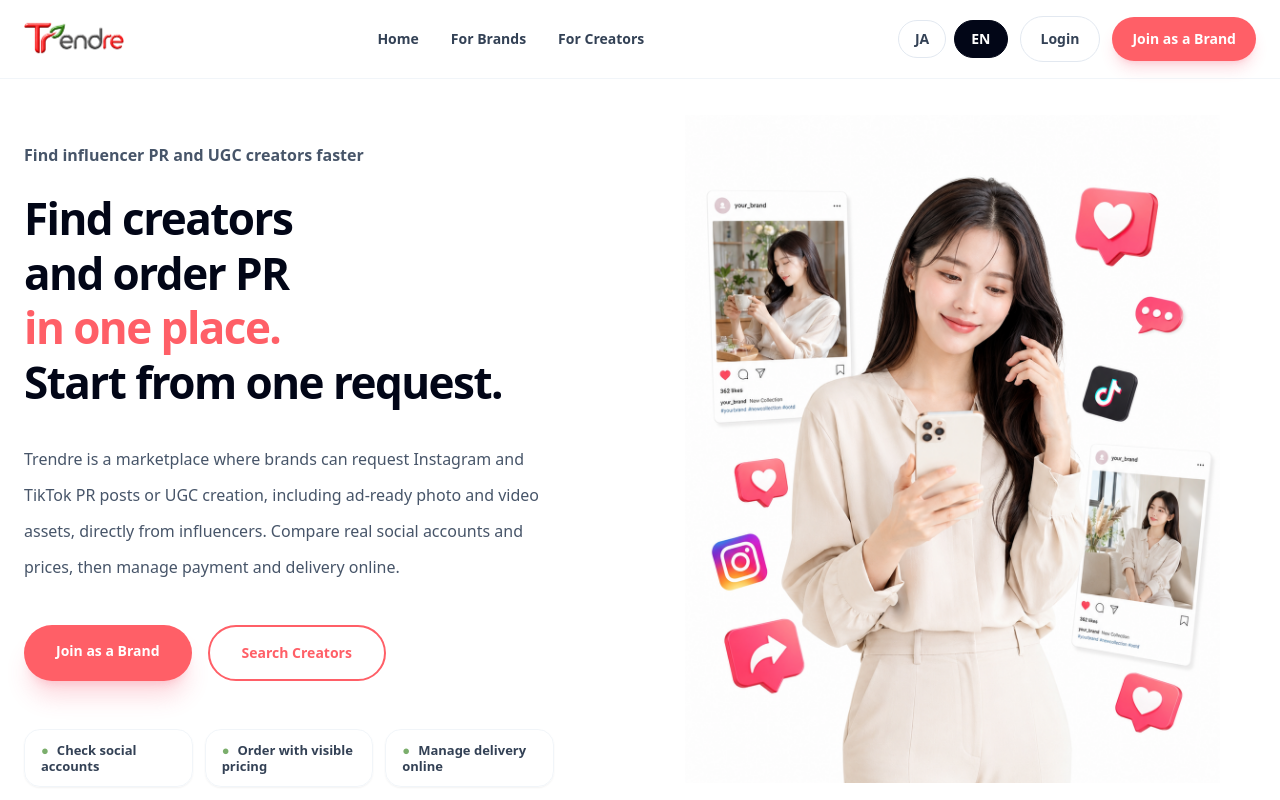
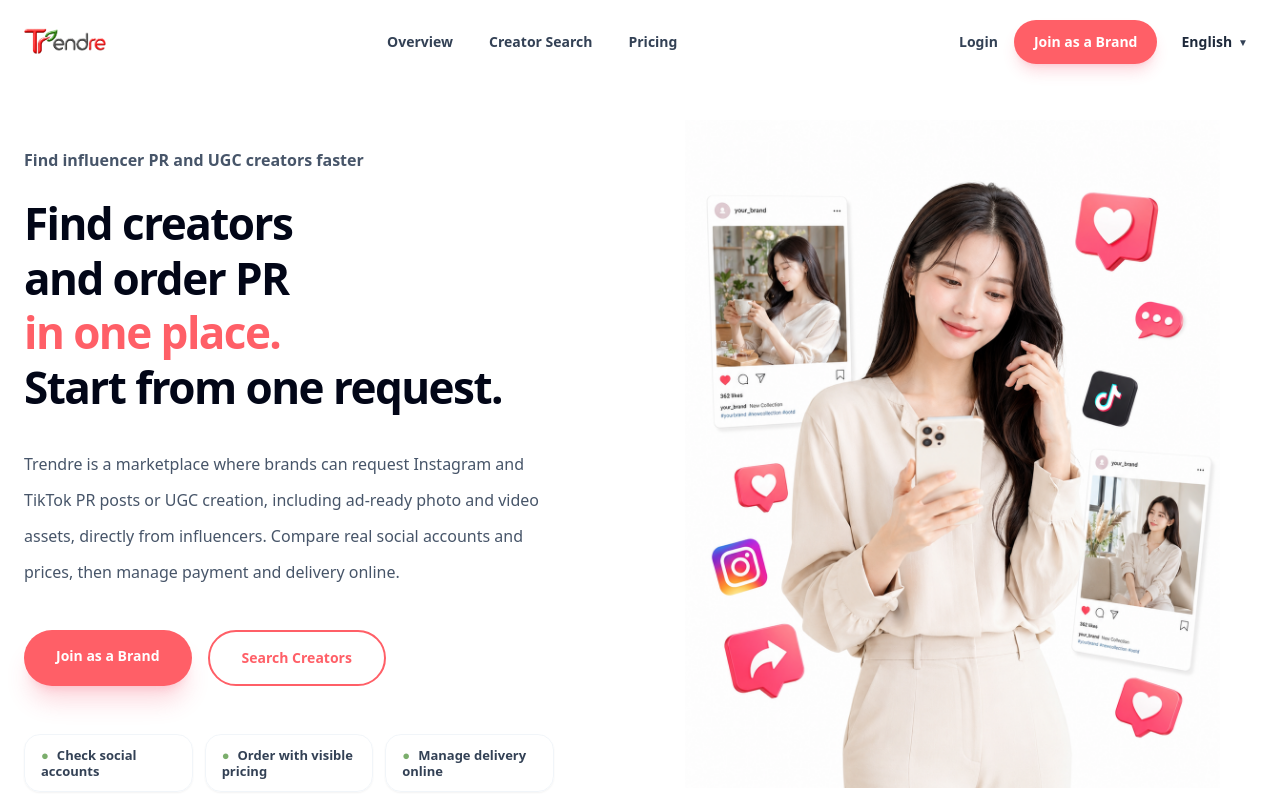
Before and after one commit to Annalisa0625/pearpop-clone, a Next.js app: page /home in a window 1280 px wide. Shown: the top 800 px of the page. Built offline with nearby package versions, Linux system fonts and the light colour scheme.

Commit message:
Polish public header navigation

```diff
--- a/app/home/page.tsx
+++ b/app/home/page.tsx
@@ -342,7 +342,10 @@
           </div>
         </section>
 
-        <section className="border-y border-slate-100 bg-[#F8FAFC]">
+        <section
+  id="service-overview"
+  className="scroll-mt-24 border-y border-slate-100 bg-[#F8FAFC]"
+>
           <div className="mx-auto max-w-7xl px-4 py-16 md:px-6 lg:py-20">
             <div className="max-w-4xl">
               <p className="text-xs font-black uppercase tracking-[0.28em] text-[#7bae6c]">
--- a/components/PublicHeader.tsx
+++ b/components/PublicHeader.tsx
@@ -2,36 +2,58 @@
 "use client";
 
 import Link from "next/link";
+import { useState } from "react";
 import { useAppLocale } from "@/lib/i18n/locale";
 
-function LocaleTabs() {
+function LocaleDropdown() {
   const { locale, setLocale } = useAppLocale();
+  const [open, setOpen] = useState(false);
+
+  const currentLabel = locale === "ja" ? "日本語" : "English";
+
+  const options = [
+    { value: "en" as const, label: "English" },
+    { value: "ja" as const, label: "日本語" },
+  ];
 
   return (
-    <div className="flex items-center gap-2">
+    <div className="relative">
       <button
         type="button"
-        onClick={() => setLocale("ja")}
-        className={`rounded-full border px-4 py-2 text-sm font-black transition ${
-          locale === "ja"
-            ? "border-slate-950 bg-slate-950 text-white"
-            : "border-slate-200 bg-white text-slate-700 hover:border-slate-300"
-        }`}
+        onClick={() => setOpen((value) => !value)}
+        className="inline-flex items-center gap-1.5 rounded-md px-2 py-2 text-sm font-bold text-slate-800 transition hover:text-slate-950"
+        aria-haspopup="menu"
+        aria-expanded={open}
       >
-        JA
+        {currentLabel}
+        <span className="text-[10px] text-slate-700">▼</span>
       </button>
 
-      <button
-        type="button"
-        onClick={() => setLocale("en")}
-        className={`rounded-full border px-4 py-2 text-sm font-black transition ${
-          locale === "en"
-            ? "border-slate-950 bg-slate-950 text-white"
-            : "border-slate-200 bg-white text-slate-700 hover:border-slate-300"
-        }`}
-      >
-        EN
-      </button>
+      {open && (
+        <div className="absolute right-0 top-full z-50 mt-3 w-36 overflow-hidden rounded-xl border border-slate-100 bg-white py-2 shadow-xl shadow-slate-950/10">
+          {options.map((item) => {
+            const active = locale === item.value;
+
+            return (
+              <button
+                key={item.value}
+                type="button"
+                onClick={() => {
+                  setLocale(item.value);
+                  setOpen(false);
+                }}
+                className={`block w-full px-5 py-3 text-left text-sm font-black transition ${
+                  active
+                    ? "bg-rose-50 text-[#ff5f67]"
+                    : "bg-white text-slate-900 hover:bg-slate-50"
+                }`}
+              >
+                {item.label}
+              </button>
+            );
+          })}
+        </div>
+      )}
     </div>
   );
 }
@@ -42,51 +64,71 @@
   const copy =
     locale === "ja"
       ? {
-          home: "Home",
-          companies: "企業向け",
-          creators: "クリエイター向け",
+          overview: "サービス概要",
+          creatorSearch: "インフルエンサー検索",
+          pricing: "料金プラン",
           login: "ログイン",
-          companySignup: "無料で企業登録",
-          creatorSignup: "クリエイター登録",
+          companySignup: "企業登録",
         }
       : {
-          home: "Home",
-          companies: "For Brands",
-          creators: "For Creators",
+          overview: "Overview",
+          creatorSearch: "Creator Search",
+          pricing: "Pricing",
           login: "Login",
           companySignup: "Join as a Brand",
-          creatorSignup: "Creator Signup",
         };
 
+  const scrollToOverview = () => {
+    const target = document.getElementById("service-overview");
+
+    if (target) {
+      target.scrollIntoView({
+        behavior: "smooth",
+        block: "start",
+      });
+      return;
+    }
+
+    window.location.href = "/home#service-overview";
+  };
+
   return (
-    <header className="sticky top-0 z-50 border-b border-slate-100 bg-white/90 backdrop-blur-xl">
-      <div className="mx-auto flex max-w-7xl items-center justify-between px-4 py-4 md:px-6">
-        <Link href="/home" className="flex items-center">
+    <header className="sticky top-0 z-50 bg-white/95 backdrop-blur-xl">
+      <div className="mx-auto grid max-w-7xl grid-cols-[auto_1fr_auto] items-center px-4 py-4 md:px-6 lg:py-5">
+        <Link
+          href="/home"
+          className="flex items-center"
+          aria-label="Trendre Home"
+        >
           <img
             src="/brand/trendre-logo-full.png"
             alt="Trendre"
-            className="h-10 w-auto object-contain md:h-11"
+            className="h-8 w-auto object-contain md:h-9"
           />
         </Link>
 
-        <nav className="hidden items-center gap-8 text-sm font-black text-slate-700 md:flex">
-          <Link href="/home" className="transition hover:text-slate-950">
-            {copy.home}
+        <nav className="hidden items-center justify-center gap-9 text-sm font-black text-slate-700 md:flex">
+          <button
+            type="button"
+            onClick={scrollToOverview}
+            className="transition hover:text-slate-950"
+          >
+            {copy.overview}
+          </button>
+
+          <Link href="/b/creators" className="transition hover:text-slate-950">
+            {copy.creatorSearch}
           </Link>
-          <Link href="/for-companies" className="transition hover:text-slate-950">
-            {copy.companies}
-          </Link>
-          <Link href="/for-creators" className="transition hover:text-slate-950">
-            {copy.creators}
+
+          <Link href="/b/billing" className="transition hover:text-slate-950">
+            {copy.pricing}
           </Link>
         </nav>
 
-        <div className="hidden items-center gap-3 lg:flex">
-          <LocaleTabs />
-
+        <div className="hidden items-center justify-end gap-4 md:flex">
           <Link
             href="/login"
-            className="rounded-full border border-slate-200 bg-white px-5 py-3 text-sm font-black text-slate-700 transition hover:border-slate-300"
+            className="text-sm font-black text-slate-700 transition hover:text-slate-950"
           >
             {copy.login}
           </Link>
@@ -97,12 +139,21 @@
           >
             {copy.companySignup}
           </Link>
+
+          <LocaleDropdown />
         </div>
 
-        <div className="flex items-center gap-2 lg:hidden">
+        <div className="flex items-center justify-end gap-2 md:hidden">
+          <Link
+            href="/login"
+            className="rounded-full border border-slate-200 bg-white px-3 py-2 text-xs font-black text-slate-700"
+          >
+            {copy.login}
+          </Link>
+
           <Link
             href="/signup/company"
-            className="rounded-full bg-[#ff5f67] px-4 py-2 text-xs font-black text-white shadow-md shadow-rose-500/20"
+            className="rounded-full bg-[#ff5f67] px-3 py-2 text-xs font-black text-white shadow-md shadow-rose-500/20"
           >
             {locale === "ja" ? "企業登録" : "Join"}
           </Link>
```
